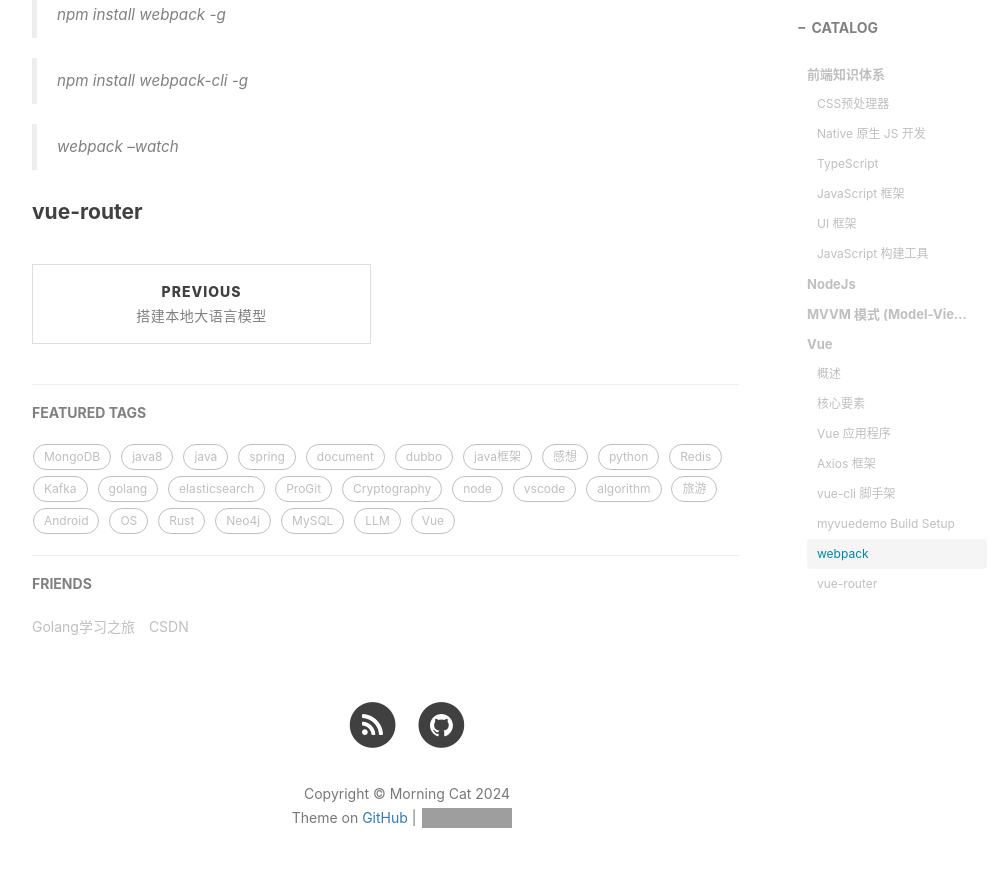
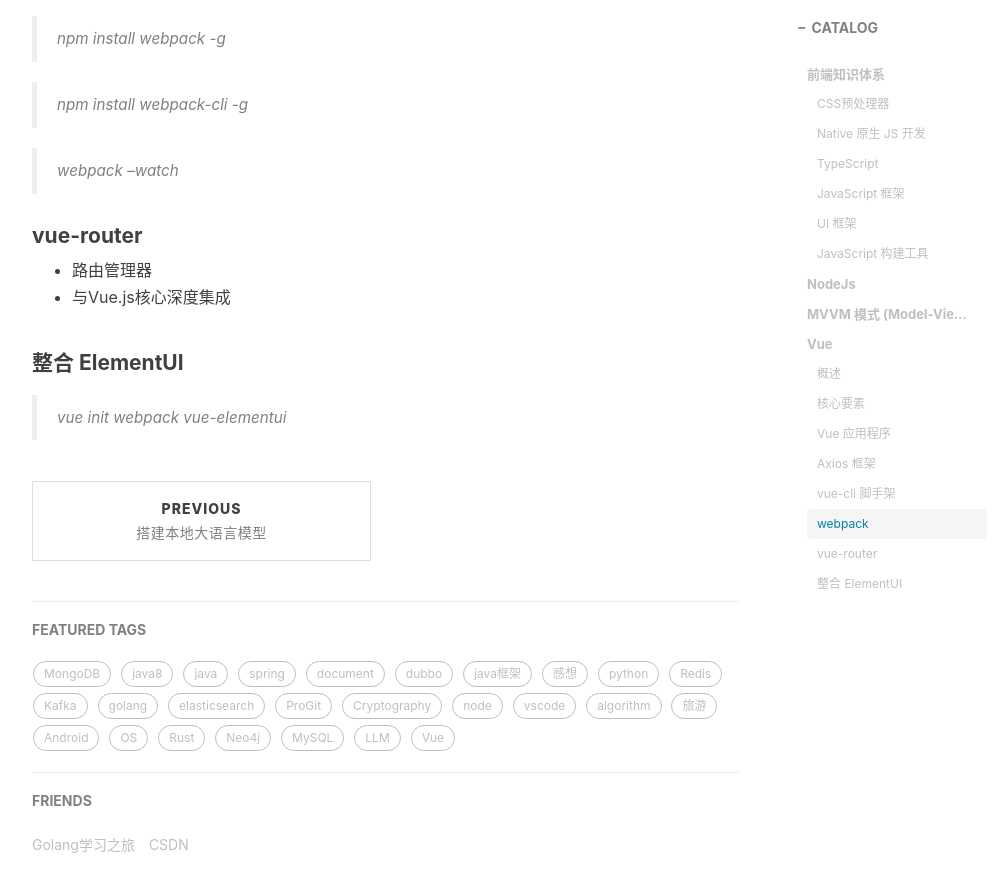
Before and after one commit to morningcat2018/morningcat2018.github.io, a Jekyll site: the page built from _posts/2024-05-19-[vue] init_note.md, in a window 1280 px wide and 900 px high, scrolled down 4789 px. Shown: the top 892 px of the window, without its empty margins (233-1230 px from the left). Built offline with Jekyll 4.4.1, drawn with Linux system fonts in a browser that asks for light colours; nearby versions of some CDN libraries; comment, search, counter and statistics services are not loaded; grey boxes are pictures that could not be loaded.

Commit message:
study vue

````diff
--- a/_posts/2024-05-19-[vue] init_note.md
+++ b/_posts/2024-05-19-[vue] init_note.md
@@ -161,8 +161,7 @@
 
 > vue init webpack myvuedemo
 
-
-#### myvuedemo Build Setup
+myvuedemo Build Setup
 
 ``` bash
 # install dependencies
@@ -178,7 +177,6 @@
 npm run build --report
 ```
 
-
 #### webpack
 
 > npm install webpack -g
@@ -189,3 +187,10 @@
 
 
 #### vue-router
+
+- 路由管理器
+- 与Vue.js核心深度集成
+
+#### 整合 ElementUI
+
+> vue init webpack vue-elementui
````
